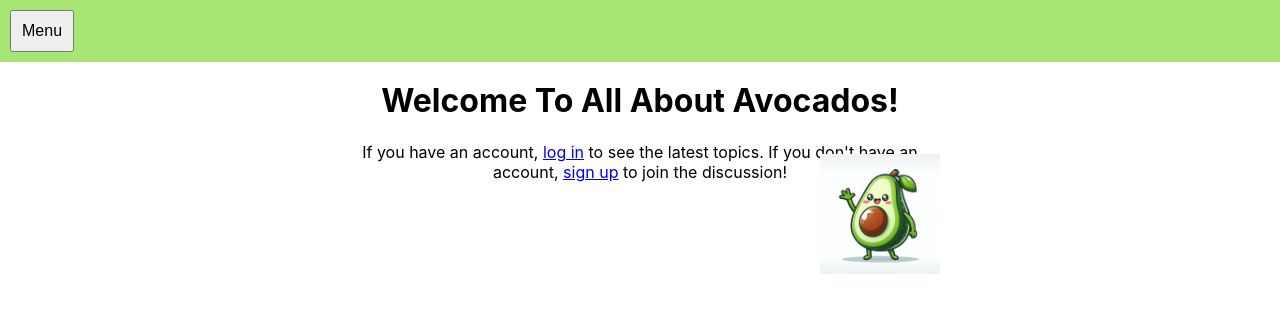
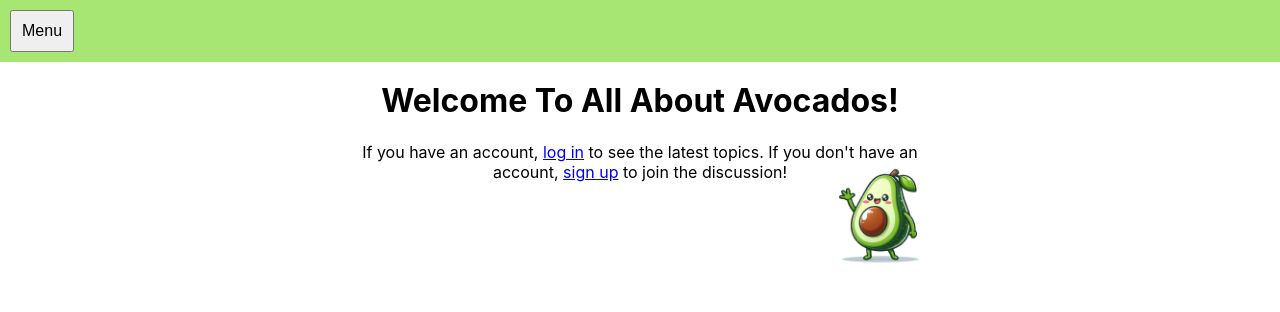
Before and after one commit to tdalbavie/Forum, a React (Create React App) app in the folder client/: page / in a window 1280 px wide. Shown: the top 312 px of the page. Built offline with nearby package versions, Linux system fonts and the light colour scheme.

Commit message:
fixed waving avo

```diff
--- a/client/src/pages/HomePage.js
+++ b/client/src/pages/HomePage.js
@@ -13,7 +13,7 @@ function HomePage() {
       <div className="home-container">
         <div className="home-title">
           <h1>Welcome To All About Avocados!</h1>
-          <img src={require('../images/wavingAvocado.jpeg')} alt="Waving Avocado" className="home-avocado-image" />
+          <img src={require('../images/wavingAvocado.png')} alt="Waving Avocado" className="home-avocado-image" />
             <div className="home-welcome">
             {user ? (
               <>
```
Also changed, not shown: client/src/images/wavingAvocado.png (added).
